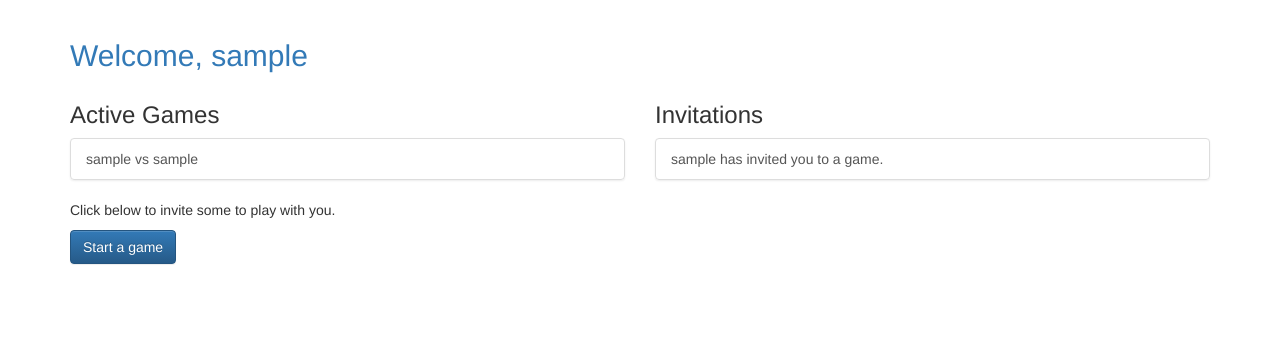
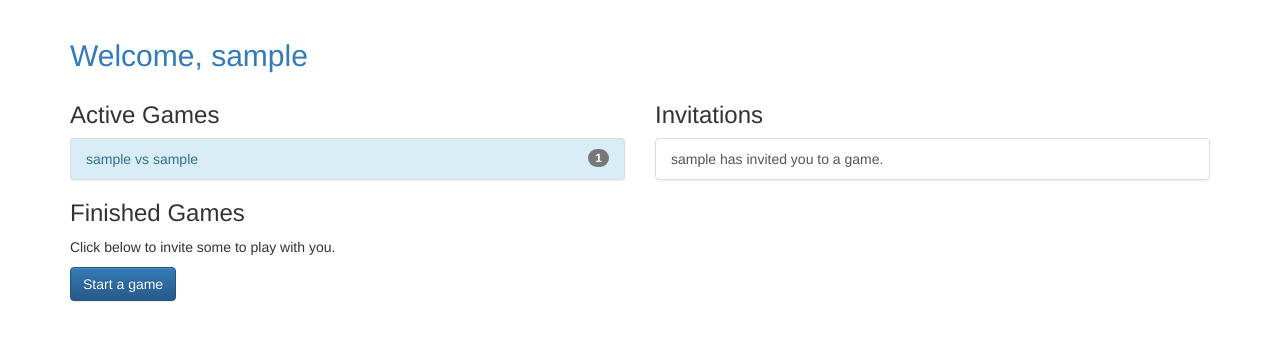
Before and after one commit to rwalden1993/DjangoTutorial, a Django app: page /player/home in a window 1280 px wide. Shown: the part 51-392 px from the top of the page. Run offline with Django 3.2, Linux system fonts and the light colour scheme; a user stored in the database is signed in; tables that the repository leaves empty hold one stand-in row (values such as "Sample post"); some libraries are stand-ins or nearby versions.

Commit message:
Updated player home view, Created game list view, Created sign up page, Modified bas html to include home and sign up redirect

```diff
--- a/gameplay/urls.py
+++ b/gameplay/urls.py
@@ -1,6 +1,6 @@
-from django.urls import re_path
+from django.urls import re_path, path
 
-from gameplay.views import game_detail, make_move
+from gameplay.views import game_detail, make_move, AllGamesList
 
 urlpatterns = [
     re_path(r'detail/(?P<id>\d+)/$',
@@ -8,5 +8,6 @@ urlpatterns = [
             name='gameplay_detail'),
     re_path(r'make_move/(?P<id>\d+)/',
             make_move,
-            name='gameplay_make_move')
+            name='gameplay_make_move'),
+    path('all', AllGamesList.as_view()),
 ]
--- a/gameplay/views.py
+++ b/gameplay/views.py
@@ -1,6 +1,7 @@
 from django.contrib.auth.decorators import login_required
 from django.core.exceptions import PermissionDenied
 from django.shortcuts import render, get_object_or_404, redirect
+from django.views.generic import ListView
 
 from gameplay.forms import MoveForm
 from gameplay.models import Game
@@ -33,3 +34,7 @@ def make_move(request, id):
                       "gameplay/game_detail.html",
                       {'game': game, 'form': form}
                       )
+
+
+class AllGamesList(ListView):
+    model = Game
--- a/player/urls.py
+++ b/player/urls.py
@@ -1,7 +1,7 @@
 from django.contrib.auth.views import LoginView, LogoutView
 from django.urls import path, re_path
 
-from .views import home, new_invitation, accept_invitation
+from .views import home, new_invitation, accept_invitation, SignUpView
 
 urlpatterns = [
     path('home',
@@ -18,5 +18,8 @@ urlpatterns = [
          name="player_new_invitation"),
     re_path(r'accept_invitation/(?P<id>\d+)/$',
             accept_invitation,
-            name="player_accept_invitation")
+            name="player_accept_invitation"),
+    path('signup',
+         SignUpView.as_view(),
+         name='player_signup'),
 ]
--- a/player/views.py
+++ b/player/views.py
@@ -1,6 +1,9 @@
 from django.contrib.auth.decorators import login_required
+from django.contrib.auth.forms import UserCreationForm
 from django.core.exceptions import PermissionDenied
 from django.shortcuts import render, redirect, get_object_or_404
+from django.urls import reverse_lazy
+from django.views.generic import CreateView
 
 from .models import Invitation
 from .forms import InvitationForm
@@ -11,9 +14,11 @@ from gameplay.models import Game
 def home(request):
     my_games = Game.objects.games_for_user(request.user)
     active_games = my_games.active()
+    finished_games = my_games.difference(active_games)
     invitations = request.user.invitations_received.all()
     return render(request, "player/home.html",
-                  {'games': active_games,
+                  {'active_games': active_games,
+                   'finished_games': finished_games,
                    'invitations': invitations})
 
 
@@ -50,3 +55,9 @@ def accept_invitation(request, id):
             'player/accept_invitation_form.html',
             {'invitation': invitation}
         )
+
+
+class SignUpView(CreateView):
+    form_class = UserCreationForm
+    template_name = "player/signup_form.html"
+    success_url = reverse_lazy('player_home')
--- a/templates/base.html
+++ b/templates/base.html
@@ -27,13 +27,14 @@
     <nav class="navbar navbar-inverse navbar-fixed-top" role="navigation">
       <div class="container">
         <div class="navbar-header">
-          <a class="navbar-brand" href="#">Django Fundamentals</a>
+          <a class="navbar-brand" href="{% url 'tictactoe_welcome' %}">Django Fundamentals</a>
         </div>
         <ul class="nav navbar-nav navbar-right">
             {% if user.is_authenticated %}
                 <li><a href="{% url 'player_logout' %}">Logout</a></li>
             {% else %}
-                <li><a href="{% url 'player_login' %}">Login</a></li>
+                <button type="submit" class="btn navbar-btn btn-default"><a href="{% url 'player_login' %}">Login</a></button>
+                <button type="submit" class="btn navnar-btn btn-default"><a href="{% url 'player_signup' %}">Sign Up</a></button>
             {% endif %}
         </ul>
       </div>
--- /dev/null
+++ b/templates/player/game_list_snippet.html
@@ -0,0 +1,24 @@
+{% if games_list %}
+
+    <div class="list-group bg-info">
+        {% for game in games_list %}
+            <a class="list-group-item list-group-item-info"
+               href="{{ game.get_absolute_url }}">
+                {{ game }}
+                {% if game.status not in 'FS' %}
+                    {% if game.status == 'D' %}
+                        -- Draw
+                    {% elif game.status == 'W' and user == game.first_player %}
+                        -- You won!
+                    {% elif game.status == 'L' and user == game.second_player %}
+                        -- You won!
+                    {% else %}
+                        -- You lost
+                    {% endif %}
+                {% endif %}
+                <span class="badge">{{ game.move_set.count }}</span>
+            </a>
+        {% endfor %}
+    </div>
+
+{% endif %}
--- a/templates/player/home.html
+++ b/templates/player/home.html
@@ -10,13 +10,12 @@
     <div class="row">
         <div class="col-md-6">
             <h3>Active Games</h3>
-            <ul class="list-group">
-                {% for g in games %}
-                    <a class="list-group-item" href="{{ g.get_absolute_url }}">
-                        {{ g.first_player }} vs {{ g.second_player }}
-                    </a>
-                {% endfor %}
-            </ul>
+
+            {% include 'player/game_list_snippet.html' with games_list=active_games %}
+
+            <h3>Finished Games</h3>
+
+            {% include 'player/game_list_snippet.html' with games_list=finished_games %}
 
             <p>Click below to invite some to play with you.</p>
             <p>
```
Also changed, not shown: templates/gameplay/game_list.html (added, +9 -0 lines), templates/player/signup_form.html (added, +22 -0 lines).
